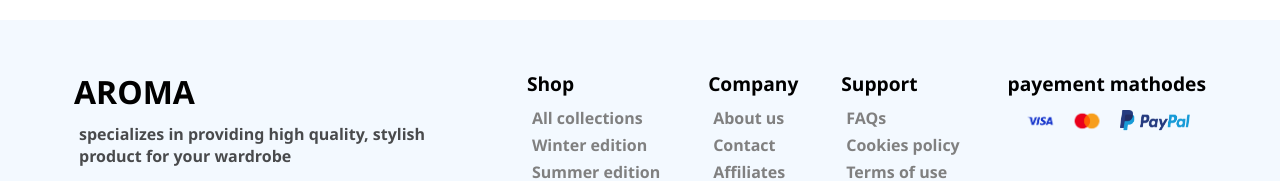
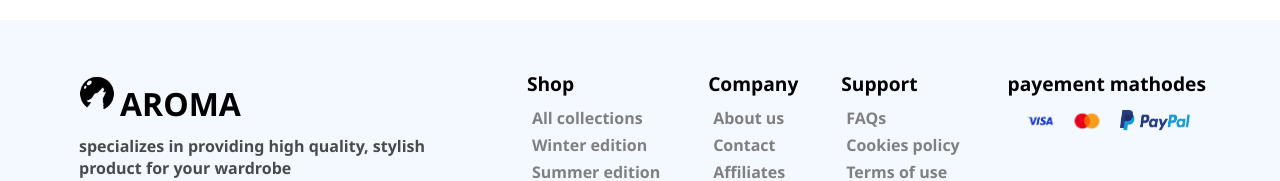
Before and after one commit to the25yahya/AROMA, a React (Vite) app: page / in a window 1280 px wide. Shown: the part 2499-2680 px from the top of the page. Built offline with nearby package versions, Linux system fonts and the light colour scheme.

Commit message:
added two fcts

```diff
--- a/src/App.css
+++ b/src/App.css
@@ -20,4 +20,5 @@
 }
 .discount .sign{
     cursor: pointer;
+    text-decoration: underline;
 }
--- a/src/footer.jsx
+++ b/src/footer.jsx
@@ -2,13 +2,28 @@ import react,{ useState } from 'react'
 import './mainComponentsCSS/footer.css'
 import visa from './imgs/visa.png'
 import paypal from './imgs/paypal.png'
+import logo from './imgs/wolf (3).png'
 import mastercard from './imgs/masercard.png'
 function Footer(){
+  function ScrollUp(){
+    window.scroll({
+        top: 0,
+        left: 0,
+        behavior: "smooth"
+      });
+}
     return(
     <footer>
         <div className='footer-holder'>
            <div className='aroma'>
-              <h1 id='aroma'>AROMA</h1>
+              <h1
+              onClick={ScrollUp}
+               id='aroma'>
+              <img
+              className='logo'
+                src={logo}
+              />
+              AROMA</h1>
               <p id='aromap'>specializes in providing high quality, stylish product for your wardrobe</p>
             </div>
             <div className='shop'>
--- a/src/mainComponents/nav.jsx
+++ b/src/mainComponents/nav.jsx
@@ -5,10 +5,15 @@ import letter from '../imgs/letter-o.png'
 import user from '../imgs/user.png'
 import cart from '../imgs/cart.png'
 
-function Nav(){
+function Nav(props){
+  function reloadApp() {
+    window.location.reload();
+  }
     return(
         <nav>
-            <div className='title'>
+            <div
+             onClick={reloadApp}
+             className='title'>
               <img
                 src={logo}
               />
--- a/src/mainComponentsCSS/footer.css
+++ b/src/mainComponentsCSS/footer.css
@@ -61,7 +61,9 @@ footer{
     width: 70px;
     margin-left: 10px;
 }
-
+#aroma{
+    cursor: pointer;
+}
 /*media queries*/
 @media (max-width:1200px) {
     .aroma #aromap{
--- a/src/mainComponentsCSS/main.css
+++ b/src/mainComponentsCSS/main.css
@@ -24,13 +24,6 @@
 
 
 
-
-.discount p{
-    white-space: nowrap;
-    overflow: hidden;
-    animation: slide 15s linear infinite;
-    transition: .1s;
-}
 main{
     margin-top: 30px;
     display: flex;
```
